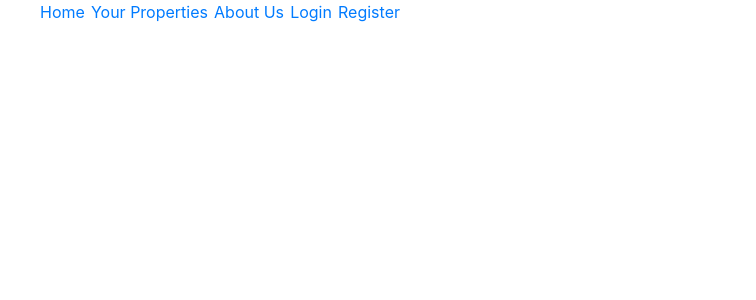
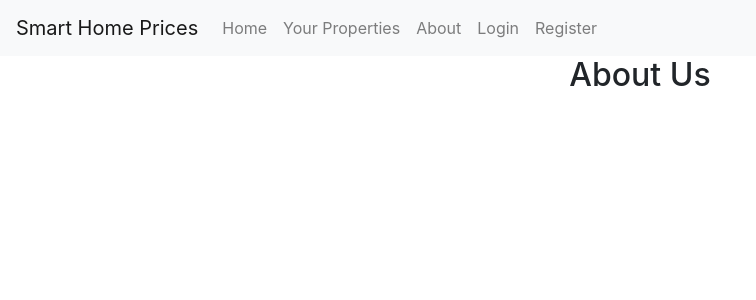
Before and after one commit to Build-Week-AirBnB-Optimal-Price/Front-end, a React (Create React App) app: page /about in a window 1280 px wide. Shown: the top 300 px of the page, without its empty margins (0-756 px from the left). Built offline with nearby package versions, Linux system fonts and the light colour scheme.

Commit message:
created responsive header-navbar

```diff
--- a/src/App.js
+++ b/src/App.js
@@ -5,6 +5,7 @@ import { Route } from "react-router-dom";
 //components
 import Header from "./components/Header.js";
 import LandingPage from "./components/LandingPage.js";
+import About from "./components/About.js";
 import LoginForm from "./components/LoginForm";
 import Register from "./components/Register";
 
@@ -13,7 +14,8 @@ function App() {
   return (
     <div className="App">
       <Header />
-      <Route path="/properties" component={LandingPage}></Route>
+      <Route exact path="/" component={LandingPage}></Route>
+      <Route path="/about" component={About}></Route>
       <Route path="/login" component={LoginForm}></Route>
       <Route path="/register" component={Register}></Route>
     </div>
--- /dev/null
+++ b/src/components/About.js
@@ -0,0 +1,14 @@
+import React from "react";
+
+const About = () => {
+
+    return (
+        <div className="wrapper">
+            <h2>About Us</h2>
+
+        </div>
+    );
+};
+
+export default About;
+// src\assets\plus_sign.png
--- a/src/components/Header.js
+++ b/src/components/Header.js
@@ -1,32 +1,51 @@
-import React from "react";
-import { Link } from "react-router-dom";
-import styled from "styled-components";
+// import { Link } from "react-router-dom";
+import React, { useState } from 'react';
 
-const Navbar = styled.nav`
-  width: 400px;
-`;
+// import { Nav, Navbar, Form, FormControl, Button } from 'react-bootstrap';
 
-const Navlist = styled.ul`
-  display: flex;
-  justify-content: space-between;
-`;
+import {
+  Collapse,
+  Navbar,
+  NavbarToggler,
+  NavbarBrand,
+  Nav,
+  NavItem,
+  NavLink
+} from 'reactstrap';
+
 
 const Header = () => {
+
+  const [isOpen, setIsOpen] = useState(false);
+
+  const toggle = () => setIsOpen(!isOpen);
+
   return (
     <div>
-      <Navbar>
-        <Navlist>
-          {/* I think the home and about need to be <a> tags because they are deployed separately.
-          Can cross that bridge later.*/}
-          <Link to="/">Home</Link>
-          <Link to="/properties">Your Properties</Link>
-          <Link to="/about">About Us</Link>
-          <Link to="/login">Login</Link>
-          <Link to="/register">Register</Link>
-        </Navlist>
+      <Navbar color="light" light expand="md">
+        <NavbarBrand href="/">Smart Home Prices</NavbarBrand>
+        <NavbarToggler onClick={toggle} />
+        <Collapse isOpen={isOpen} navbar>
+          <Nav className="mr-auto" navbar>
+            <NavItem>
+              <NavLink href="/">Home</NavLink>
+            </NavItem>
+            <NavItem>
+              <NavLink href="/properties">Your Properties</NavLink>
+            </NavItem>
+            <NavItem>
+              <NavLink href="/about">About</NavLink>
+            </NavItem>
+            <NavItem>
+              <NavLink href="/login">Login</NavLink>
+            </NavItem>
+            <NavItem>
+              <NavLink href="/register">Register</NavLink>
+            </NavItem>
+          </Nav>
+        </Collapse>
       </Navbar>
     </div>
   );
-};
-
+}
 export default Header;
```
